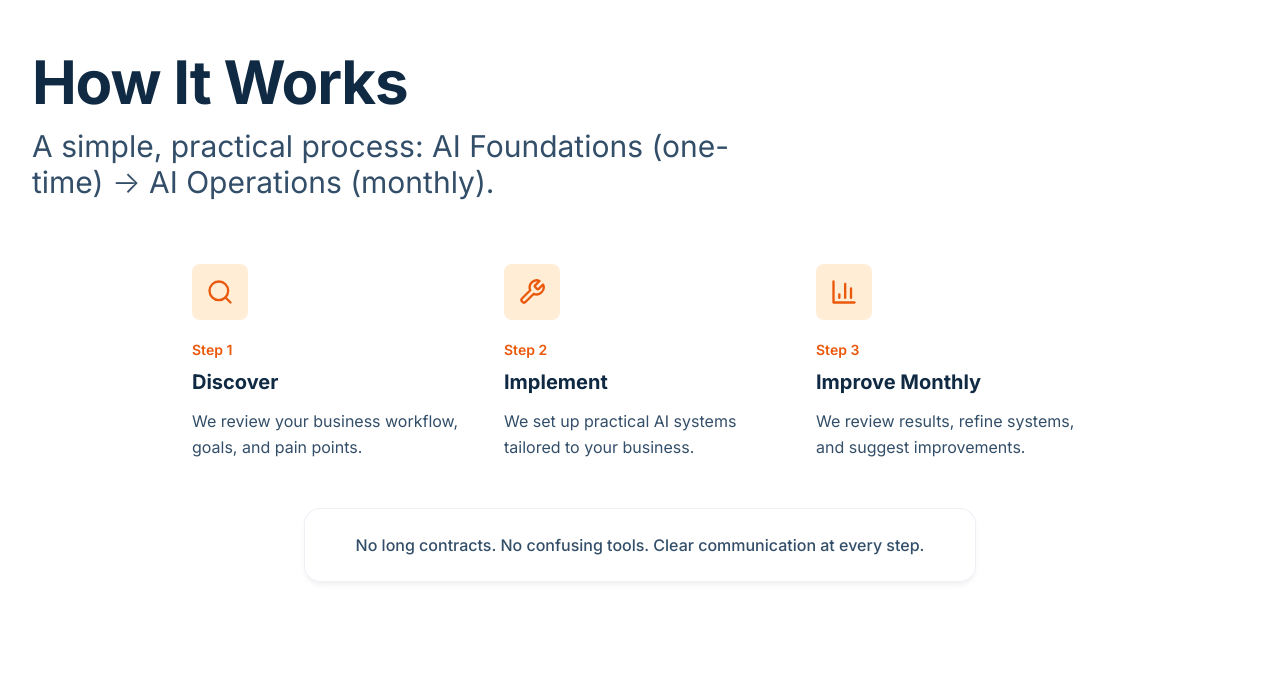
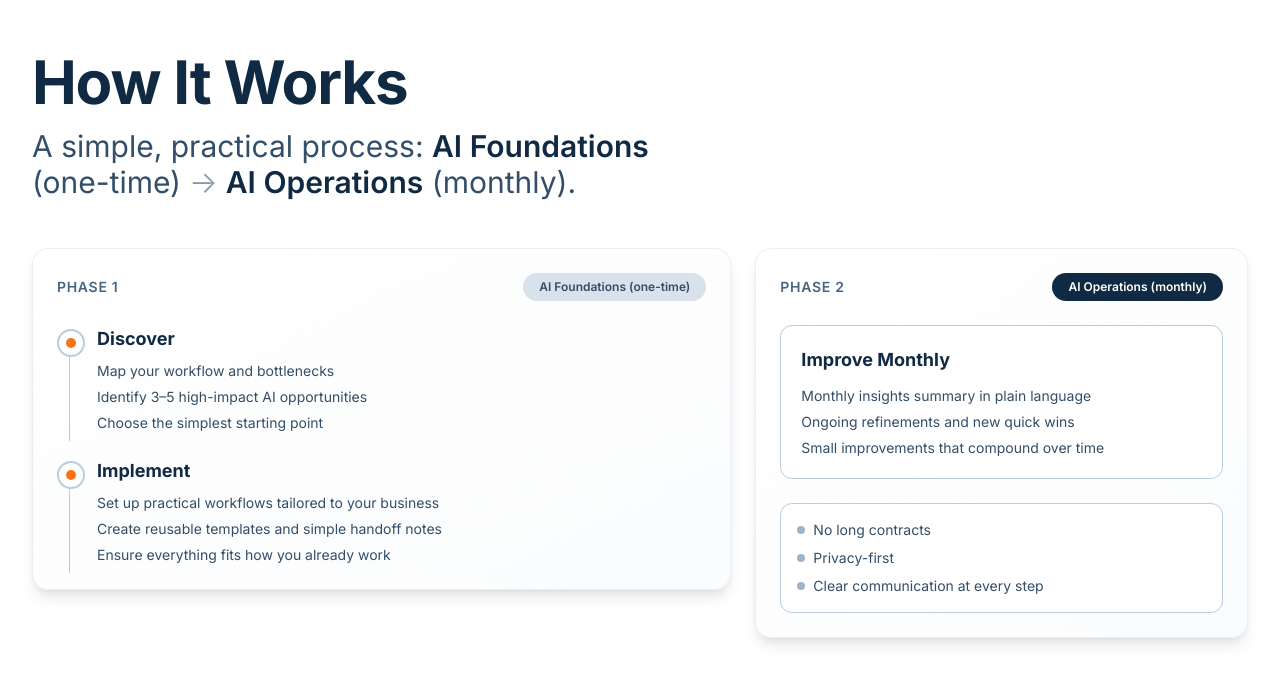
Before and after one commit to Silentkhill/cahill-ai-solutions, a React (Vite) app: page / in a window 1280 px wide. Shown: the part 4418-5100 px from the top of the page. Built offline with nearby package versions, Linux system fonts and the light colour scheme.

Commit message:
Redesign How It Works section with two-phase timeline layout

```diff
--- a/src/components/HowItWorks.tsx
+++ b/src/components/HowItWorks.tsx
@@ -1,73 +1,94 @@
-import { Search, Wrench, BarChart3 } from 'lucide-react'
-
-const steps = [
-  {
-    number: '1',
-    icon: Search,
-    title: 'Discover',
-    description: 'We review your business workflow, goals, and pain points.',
-  },
-  {
-    number: '2',
-    icon: Wrench,
-    title: 'Implement',
-    description: 'We set up practical AI systems tailored to your business.',
-  },
-  {
-    number: '3',
-    icon: BarChart3,
-    title: 'Improve Monthly',
-    description: 'We review results, refine systems, and suggest improvements.',
-  },
-]
-
 export default function HowItWorks() {
   return (
     <section id="how-it-works" className="section-padding bg-white relative">
       <div className="container-custom">
-        {/* Asymmetric headline */}
-        <div className="asymmetric-right mb-16 max-w-3xl">
+        <div className="max-w-2xl mb-12">
           <h2 className="text-headline text-navy-900 mb-4">
             How It Works
           </h2>
-          <p className="text-subhead">
-            A simple, practical process: AI Foundations (one-time) → AI Operations (monthly).
+          <p className="text-subhead text-navy-600">
+            A simple, practical process: <span className="font-semibold text-navy-900">AI Foundations</span> (one-time)
+            <span className="mx-2 text-navy-400">→</span>
+            <span className="font-semibold text-navy-900">AI Operations</span> (monthly).
           </p>
         </div>
 
-        {/* Steps - clean, not decorative */}
-        <div className="grid md:grid-cols-3 gap-10 max-w-4xl mx-auto mb-12">
-          {steps.map((step, index) => {
-            const Icon = step.icon
-            return (
-              <div
-                key={index}
-                className="fade-in-slow"
-                style={{ animationDelay: `${index * 200}ms` }}
-              >
-                <div className="w-14 h-14 bg-accent-100 rounded-lg flex items-center justify-center mb-5">
-                  <Icon className="text-accent-600" size={28} />
+        {/* Phase labels */}
+        <div className="grid gap-6 lg:grid-cols-12">
+          <div className="lg:col-span-7">
+            <div className="card-premium p-6">
+              <div className="flex items-center justify-between mb-6">
+                <p className="text-sm font-semibold text-navy-600 uppercase tracking-wider">Phase 1</p>
+                <span className="rounded-full bg-navy-100 px-4 py-1.5 text-xs font-semibold text-navy-700">
+                  AI Foundations (one-time)
+                </span>
+              </div>
+
+              {/* Timeline */}
+              <div className="space-y-6">
+                <div className="relative pl-10">
+                  <div className="absolute left-3 top-2 h-full w-px bg-navy-200" />
+                  <div className="absolute left-0 top-1 flex h-7 w-7 items-center justify-center rounded-full border-2 border-navy-200 bg-white">
+                    <span className="h-2.5 w-2.5 rounded-full bg-accent-500" />
+                  </div>
+                  <h3 className="text-lg font-bold text-navy-900">Discover</h3>
+                  <ul className="mt-2 space-y-1.5 text-sm text-navy-700">
+                    <li>Map your workflow and bottlenecks</li>
+                    <li>Identify 3–5 high-impact AI opportunities</li>
+                    <li>Choose the simplest starting point</li>
+                  </ul>
                 </div>
-                <div className="text-sm font-semibold text-accent-600 mb-2">
-                  Step {step.number}
+
+                <div className="relative pl-10">
+                  <div className="absolute left-3 top-2 h-full w-px bg-navy-200" />
+                  <div className="absolute left-0 top-1 flex h-7 w-7 items-center justify-center rounded-full border-2 border-navy-200 bg-white">
+                    <span className="h-2.5 w-2.5 rounded-full bg-accent-500" />
+                  </div>
+                  <h3 className="text-lg font-bold text-navy-900">Implement</h3>
+                  <ul className="mt-2 space-y-1.5 text-sm text-navy-700">
+                    <li>Set up practical workflows tailored to your business</li>
+                    <li>Create reusable templates and simple handoff notes</li>
+                    <li>Ensure everything fits how you already work</li>
+                  </ul>
                 </div>
-                <h3 className="text-xl font-bold text-navy-900 mb-3">
-                  {step.title}
-                </h3>
-                <p className="text-base text-navy-700 leading-relaxed">
-                  {step.description}
-                </p>
               </div>
-            )
-          })}
-        </div>
+            </div>
+          </div>
 
-        {/* Important reassurance - not decorative */}
-        <div className="max-w-2xl mx-auto">
-          <div className="card-focused p-6 bg-navy-50/50">
-            <p className="text-base text-navy-700 font-medium text-center">
-              No long contracts. No confusing tools. Clear communication at every step.
-            </p>
+          <div className="lg:col-span-5">
+            <div className="card-premium p-6 bg-gradient-to-b from-navy-50/50 to-white">
+              <div className="flex items-center justify-between mb-6">
+                <p className="text-sm font-semibold text-navy-600 uppercase tracking-wider">Phase 2</p>
+                <span className="rounded-full bg-navy-900 px-4 py-1.5 text-xs font-semibold text-white">
+                  AI Operations (monthly)
+                </span>
+              </div>
+
+              <div className="mb-6 rounded-xl border border-navy-200 bg-white p-5">
+                <h3 className="text-lg font-bold text-navy-900 mb-3">Improve Monthly</h3>
+                <ul className="space-y-1.5 text-sm text-navy-700">
+                  <li>Monthly insights summary in plain language</li>
+                  <li>Ongoing refinements and new quick wins</li>
+                  <li>Small improvements that compound over time</li>
+                </ul>
+              </div>
+
+              {/* Trust bar */}
+              <div className="grid gap-2 rounded-xl border border-navy-200 bg-white p-4 text-sm text-navy-700">
+                <div className="flex items-center gap-2">
+                  <span className="h-2 w-2 rounded-full bg-navy-300" />
+                  <span>No long contracts</span>
+                </div>
+                <div className="flex items-center gap-2">
+                  <span className="h-2 w-2 rounded-full bg-navy-300" />
+                  <span>Privacy-first</span>
+                </div>
+                <div className="flex items-center gap-2">
+                  <span className="h-2 w-2 rounded-full bg-navy-300" />
+                  <span>Clear communication at every step</span>
+                </div>
+              </div>
+            </div>
           </div>
         </div>
       </div>
```
